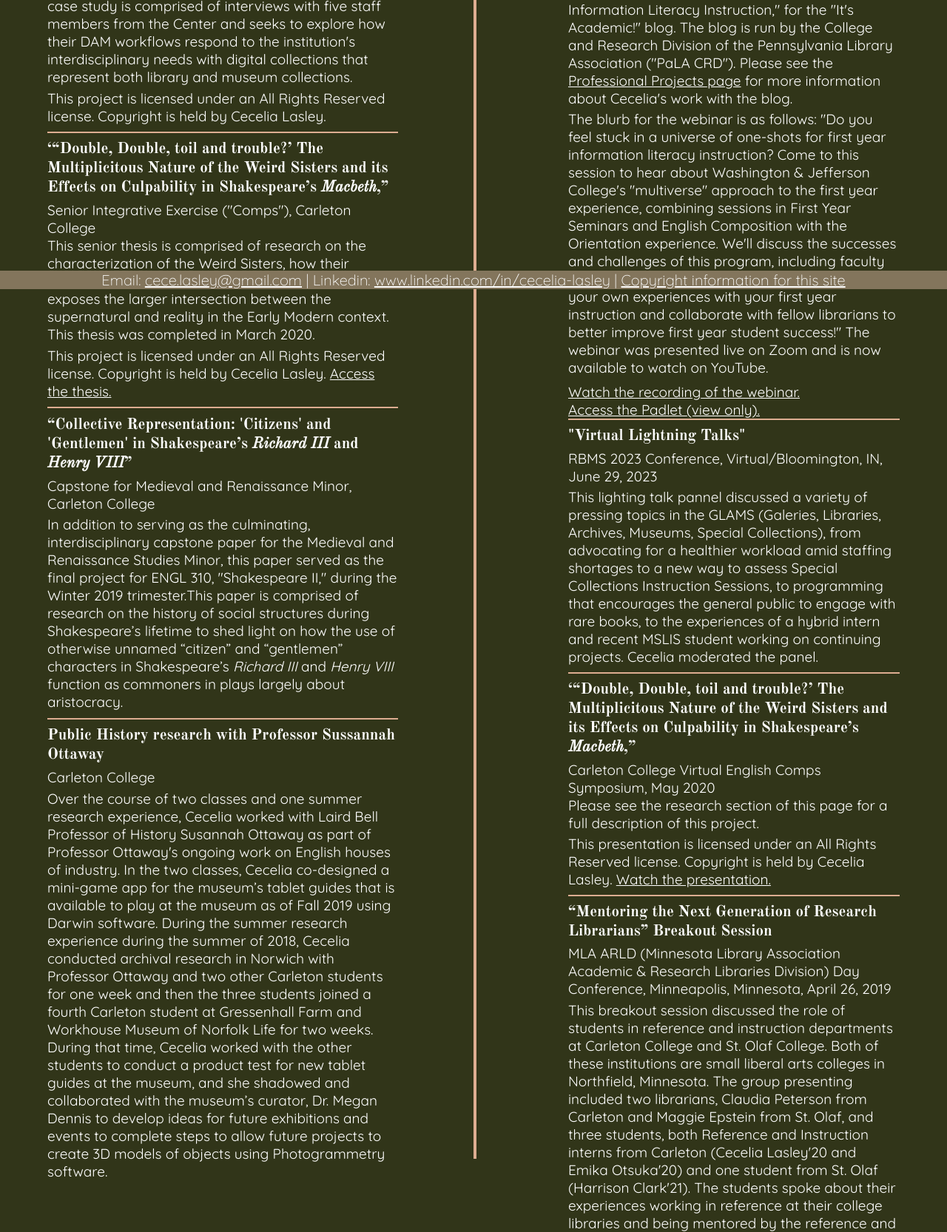
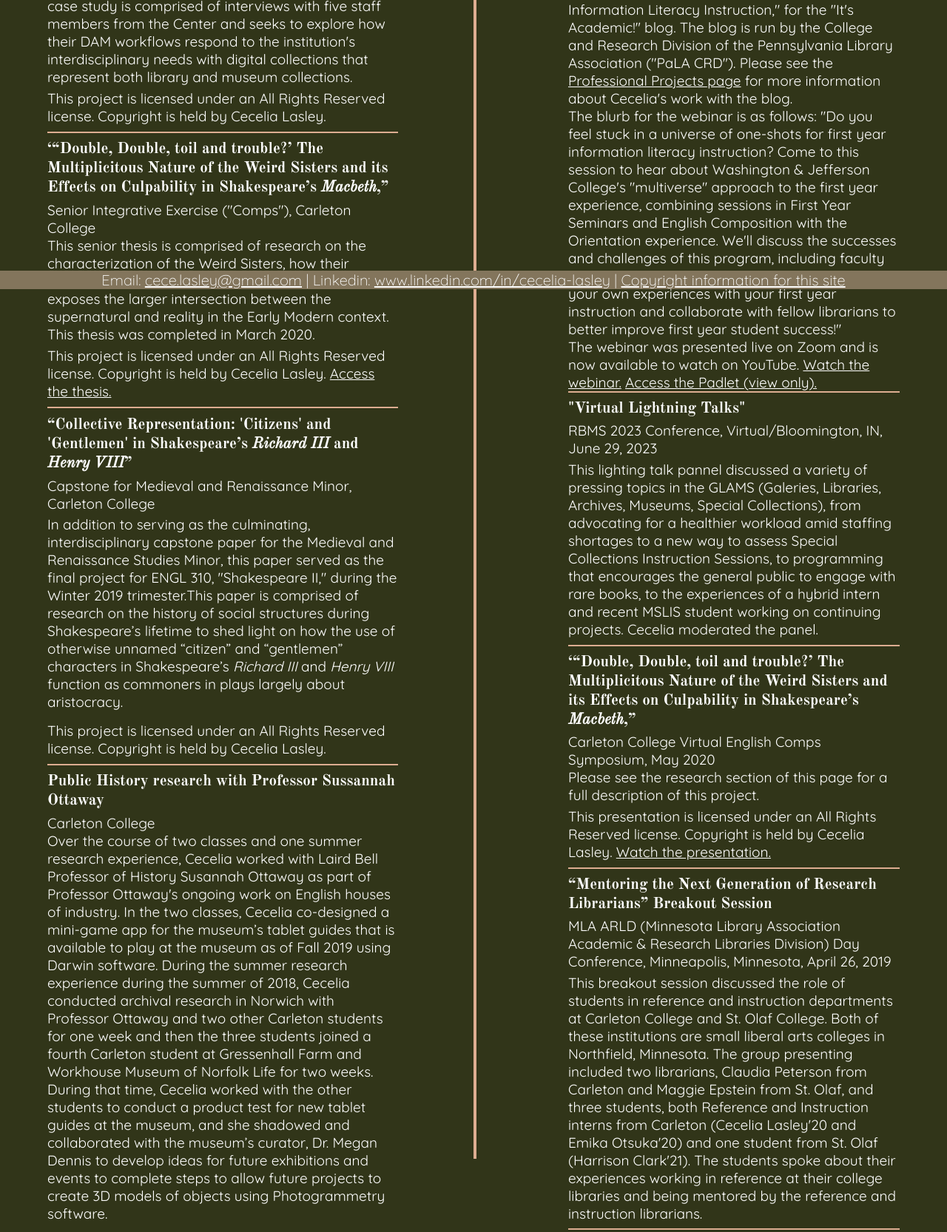
Before and after one commit to cecelia-lasley/cecelia-lasley.github.io, a plain HTML site: page research.html in a window 1280 px wide. Shown: the part 409-2075 px from the top of the page at 74% size. Drawn offline with nearby package versions, Linux system fonts and the light colour scheme.

Commit message:
Add files via upload

```diff
--- a/research.html
+++ b/research.html
@@ -70,12 +70,13 @@
       served as the final project for ENGL 310, "Shakespeare II," during the Winter 2019 trimester.This paper is comprised of research on the
       history of social structures during Shakespeare’s lifetime to shed light on how the use of otherwise unnamed “citizen” and “gentlemen”
       characters in Shakespeare’s <i>Richard III</i> and <i>Henry VIII</i> function as commoners in plays largely about aristocracy.</p>
+      <p class="sectionEnd">This project is licensed under an All Rights Reserved license. Copyright is held by Cecelia Lasley.</p>
 
       <hr> <!-- source: http://www.simplehtmlguide.com/divisions.php -->
 
       <h4>Public History research with Professor Sussannah Ottaway</h4>
       <p>Carleton College</p>
-      <p class="sectionEnd">Over the course of two classes and one summer research experience, Cecelia worked with Laird Bell Professor of History Susannah Ottaway
+      <p class="sectionEndPage">Over the course of two classes and one summer research experience, Cecelia worked with Laird Bell Professor of History Susannah Ottaway
       as part of Professor Ottaway's ongoing work on English houses of industry. In the two classes, Cecelia co-designed a mini-game app for
       the museum’s tablet guides that is available to play at the museum as of Fall 2019 using Darwin software. During the summer research
       experience during the summer of 2018, Cecelia conducted archival research in Norwich with Professor Ottaway and two other Carleton students
@@ -93,13 +94,14 @@
       <p>This webinar originated from Cecelia's blog post, "Exploring New Strategies For First-Year Information Literacy Instruction," for the "It's Academic!" blog.
       The blog is run by the College and Research Division of the Pennsylvania Library Association ("PaLA CRD"). Please see the <a href="professional-projects.html">
       Professional Projects page</a> for more information about Cecelia's work with the blog.</p>
-      <p class="sectionEnd"> The blurb for the webinar is as follows: "Do you feel stuck in a universe of one-shots for first year information
+      <p>The blurb for the webinar is as follows: "Do you feel stuck in a universe of one-shots for first year information
       literacy instruction? Come to this session to hear about Washington & Jefferson College's "multiverse" approach to the first year experience, combining sessions in
       First Year Seminars and English Composition with the Orientation experience. We'll discuss the successes and challenges of this program, including faculty buy-in
       and librarian workload distribution. Share your own experiences with your first year instruction and collaborate with fellow librarians to better improve first
-      year student success!" The webinar was presented live on Zoom and is now available to watch on YouTube.</p>
-      <a href="https://www.youtube.com/watch?v=8xntkihw0KY" target="_blank">Watch the recording of the webinar.</a>
-      <br><a href="https://padlet.com/cecelasley/multiverse-of-one-shots-expanding-first-year-information-lit-snyppwjrvobmzsj" target="_blank">Access the Padlet (view only).</a>
+      year student success!"</p>
+      </p class="sectionEnd">The webinar was presented live on Zoom and is now available to watch on YouTube. <a href="https://www.youtube.com/watch?v=8xntkihw0KY" target="_blank">
+      Watch the webinar.</a> <a href="https://padlet.com/cecelasley/multiverse-of-one-shots-expanding-first-year-information-lit-snyppwjrvobmzsj" target="_blank">
+      Access the Padlet (view only).</a></p>
 
       <hr> <!-- source: http://www.simplehtmlguide.com/divisions.php -->
 
@@ -138,7 +140,7 @@
 
       <h4>"A Summer in Norfolk: Examining Archival and Archaeological Records of the Workhouse” poster presentation</h4>
       <p>Summer Research Partner Poster Session, Carleton College, Fall 2018</p>
-      <p class="sectionEnd">Please see the research section of this page for a full descirption of this project. The poster was presented by the
+      <p class="sectionEndPage">Please see the research section of this page for a full descirption of this project. The poster was presented by the
       four students who accompanied Professor Ottaway to Norfolk during the summer of 2018.</p>
     </div>
     <footer>
```
